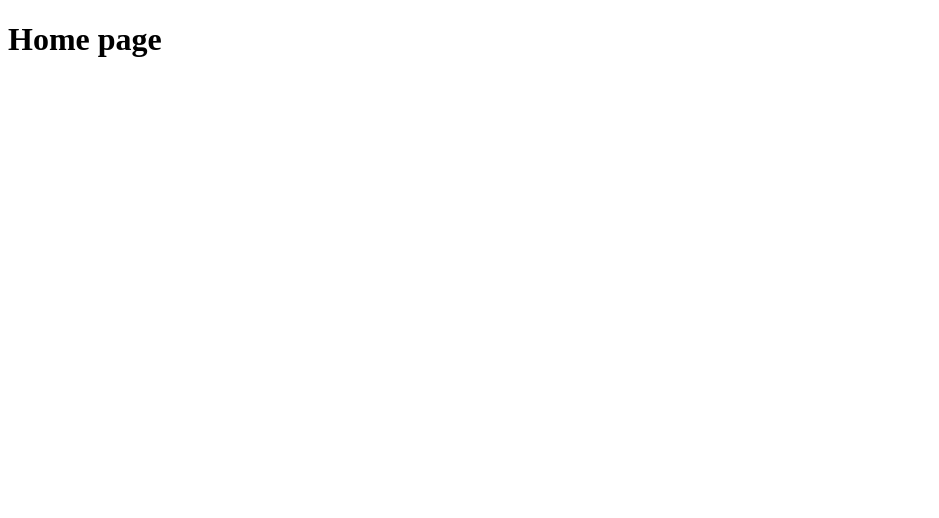
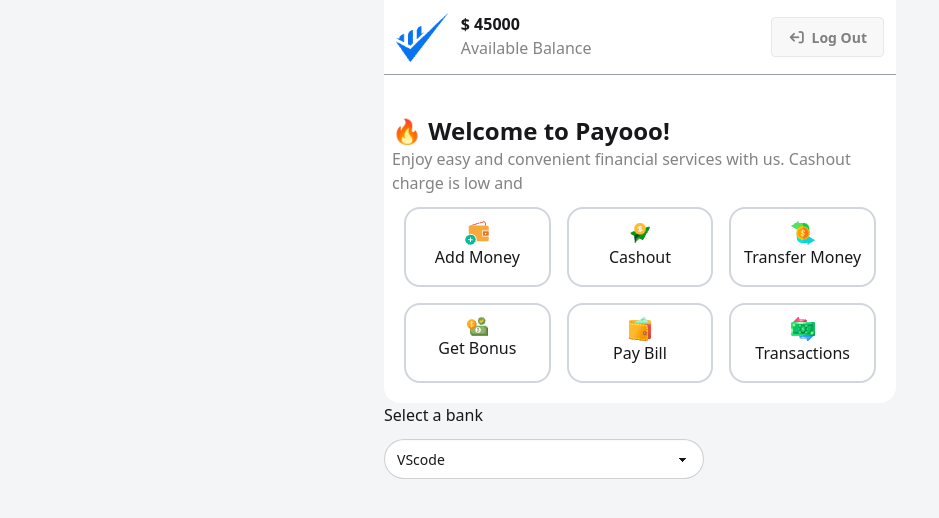
Before and after one commit to Kowsar096/payoo-mobile-app, a plain HTML site: page home.html in a window 1280 px wide. Shown: the whole page, without its empty margins (0-939 px from the left). Drawn offline with nearby package versions, Linux system fonts and the light colour scheme.

Commit message:
Home page navbar section updated

```diff
--- a/home.html
+++ b/home.html
@@ -1,11 +1,88 @@
 <!DOCTYPE html>
 <html lang="en">
+
 <head>
     <meta charset="UTF-8">
     <meta name="viewport" content="width=device-width, initial-scale=1.0">
     <title>Home</title>
+    <!-- Daisy UI -->
+    <link href="https://cdn.jsdelivr.net/npm/daisyui@5" rel="stylesheet" type="text/css" />
+    <!-- Tailwind cdn -->
+    <script src="https://cdn.jsdelivr.net/npm/@tailwindcss/browser@4"></script>
+    <!-- Font awesome cdn -->
+    <link rel="stylesheet" href="https://cdnjs.cloudflare.com/ajax/libs/font-awesome/7.3.1/css/all.min.css"
+        integrity="sha512-QeR2VH+lsBE5LSAe1Q5EnTBbe7XTBubt8dG93Y7gidSgdMCr8nVqKcfKAMyN96SV8KDbZVTDXChatu5G2KQGzg=="
+        crossorigin="anonymous" referrerpolicy="no-referrer">
+
+
 </head>
-<body>
-    <h1>Home page</h1>
+
+<body class="bg-[#F4F5F7] h-[100vh]">
+
+    <!-- Navbar -->
+    <div
+        class="min-h-[50px] max-w-lg mx-auto flex justify-between items-center border-b-1  bg-white border-gray-400  p-3">
+        <div class='flex'>
+            <img src="./assets/Group.png" class="h-[50px]" alt="">
+            <div class="ml-3">
+                <h2 class="font-bold">$ <span>45000</span></h2>
+                <p class=" text-[#08080880]">Available Balance</p>
+            </div>
+        </div>
+        <div>
+            <button class="btn  text-[#08080880]"> <i class="fa-solid fa-arrow-right-from-bracket rotate-180"></i>Log
+                Out</button>
+        </div>
+    </div>
+
+    <!-- Welcome -->
+    <div class="max-w-lg mx-auto bg-white rounded-b-2xl  p-2">
+        <div class=" mt-8">
+            <h1 class="text-2xl font-bold">🔥 Welcome to Payooo!</h1>
+            <p class="text-[#08080880]">Enjoy easy and convenient financial services with us. Cashout charge is low and
+            </p>
+        </div>
+
+        <div class="grid grid-cols-3 gap-4 min-h-[200px]  p-3">
+            <div class="border-2 border-gray-300 text-center p-3 rounded-2xl">
+                <img class="mx-auto" src="./assets/wallet1.png" alt="">
+                <h2>Add Money</h2>
+            </div>
+            <div class="border-2 border-gray-300 text-center p-3 rounded-2xl">
+                <img class="mx-auto" src="./assets/send1.png" alt="">
+                <h2>Cashout</h2>
+            </div>
+            <div class="border-2 border-gray-300 text-center p-3 rounded-2xl">
+                <img class="mx-auto" src="./assets/money1.png" alt="">
+                <h2>Transfer Money</h2>
+            </div>
+            <div class="border-2 border-gray-300 text-center p-3 rounded-2xl">
+                <img class="mx-auto" src="./assets/bonus1.png" alt="">
+                <h2>Get Bonus</h2>
+            </div>
+            <div class="border-2 border-gray-300 text-center p-3 rounded-2xl">
+                <img class="mx-auto" src="./assets/purse1.png" alt="">
+                <h2>Pay Bill</h2>
+            </div>
+            <div class="border-2 border-gray-300 text-center p-3 rounded-2xl">
+                <img class="mx-auto" src="./assets/transaction1.png" alt="">
+                <h2>Transactions</h2>
+            </div>
+
+        </div>
+    </div>
+
+    <!-- from section -->
+    <div class="max-w-lg mx-auto">
+        <p>Select a bank</p>
+        <select class="select  bg-white mt-3 rounded-3xl ">
+            <option>VScode</option>
+            <option>VScode fork</option>
+            <option>Another VScode fork</option>
+        </select>
+
+    </div>
+
 </body>
+
 </html>
```
Also changed, not shown: tailwind.config.js (added).
